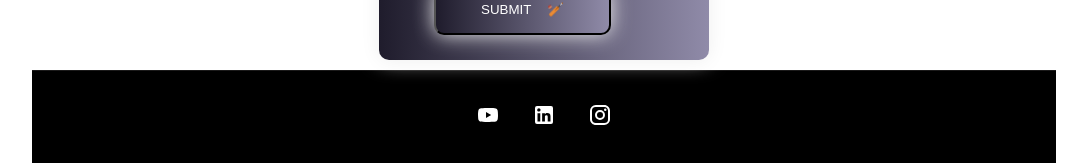
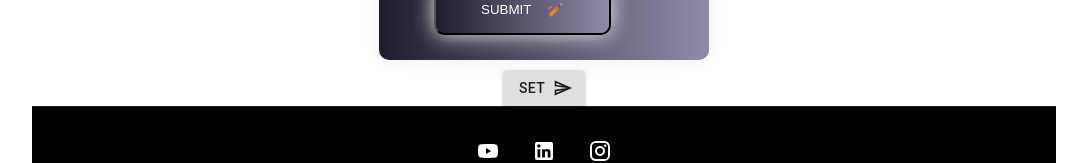
Before and after one commit to Tharunkumar001/pylampDomainRealm, a Next.js app: page /AdminPage in a window 1280 px wide. Shown: the part 1404-1567 px from the top of the page, without its empty margins (96-1183 px from the left). Built offline with nearby package versions, Linux system fonts and the light colour scheme.

Commit message:
form ui updated

```diff
--- a/pages/FormContainer/DefaultForm.js
+++ b/pages/FormContainer/DefaultForm.js
@@ -8,17 +8,12 @@ import { useState } from 'react';
 import YouTube from "@material-ui/icons/YouTube";
 import LinkedIn from "@material-ui/icons/LinkedIn";
 import Instagram from "@material-ui/icons/Instagram";
-
+import { Button } from '@material-ui/core';
+import { SendOutlined } from '@material-ui/icons';
 export default function Final() {
     const [data, setData] = useState({ name: "", rollNo: "", class: "NA" });
-
-    const date =  new Date();
-    date.toISOString()
     const [editContent, setValue] = useState({header:"Event Name",about:"About",period:"Enter Date"});
 
-    const handleSave = () => {
-        console.log(editContent)
-    };
 
 return (
     <div className={styles.defaultForm}>
@@ -32,17 +27,17 @@ return (
 
             <div className={styles.rowBtn} >
               <h4 className={styles.period}>
-                <EdiText type="text" value={editContent.header} onSave={handleSave} />
+                <EdiText type="text" value={editContent.header} onSave={(e) => setValue({...editContent, header: e})} />
               </h4>
 
 
               <h4 className={styles.period}>
-                <EdiText type="text" value={editContent.period} onSave={handleSave} />
+                <EdiText type="text" value={editContent.period} onSave={(e) => setValue({...editContent, period: e})} />
               </h4>
 
             </div>
-            <h4 className={styles.period}>
-                <EdiText type="text" value={editContent.about} onSave={handleSave} />
+              <h4 className={styles.period}>
+                <EdiText type="text" value={editContent.about} onSave={(e) => setValue({...editContent, about: e})} />
               </h4>
 
         <div className={styles.form}>
@@ -73,6 +68,10 @@ return (
             </form>
           </label>
         </div>
+
+          <Button variant="contained" endIcon={<SendOutlined />} className={styles.setBtn}>
+                  SET
+          </Button>
         </div>
 
         <footer className={styles.homeFotter}>
--- a/styles/Home.module.css
+++ b/styles/Home.module.css
@@ -597,7 +597,11 @@
     }
   }
 
+  .setBtn{
+    float: right;
+    margin: 1rem;
 
+  }
 /* homePage */
 
 .pagContent{
```
